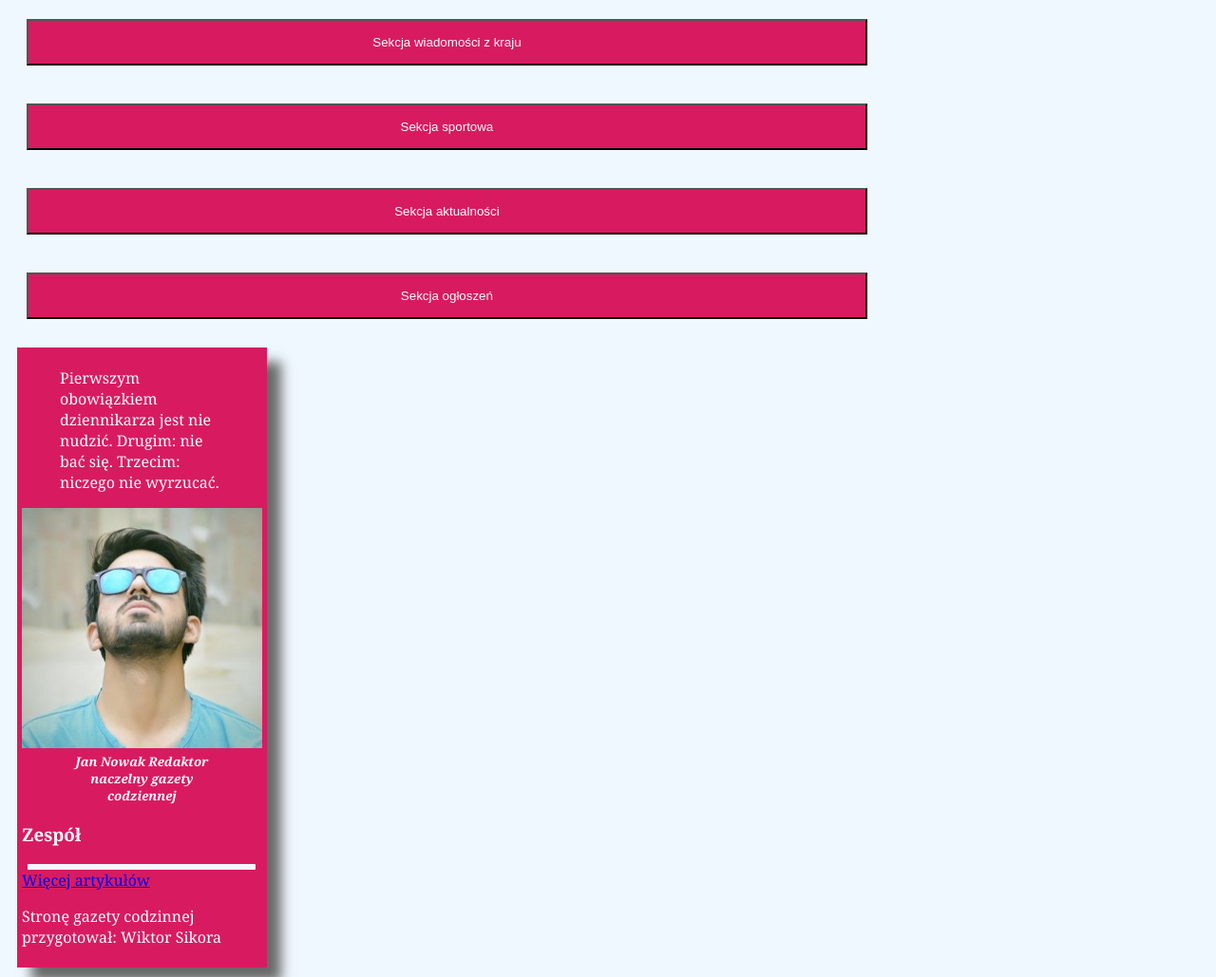
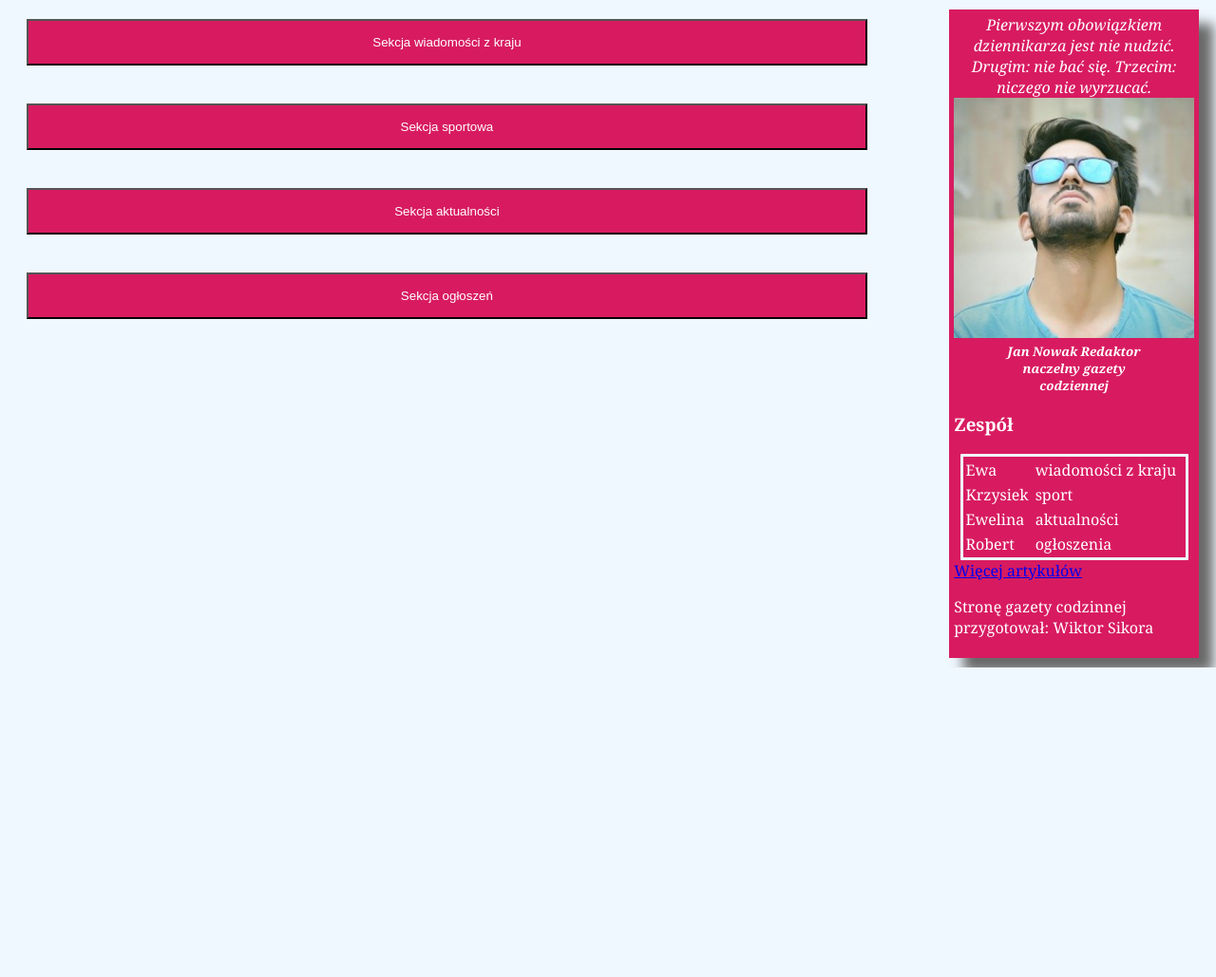
Before and after one commit to Wiktor-Sikora/5C-2023-2024, a PHP site: page /informacje.html in a window 1280 px wide. Shown: the part 143-1172 px from the top of the page at 95% size. After the commit the page ends 846 px from the top, so only its background shows below. Run offline with PHP 8.4, Linux system fonts and the light colour scheme.

Commit message:
js, css fix

```diff
--- a/EE.09-03-23.01-SG/informacje.html
+++ b/EE.09-03-23.01-SG/informacje.html
@@ -11,31 +11,31 @@
         <h1>Gazeta codzienna</h1>
     </header>
     <article>
-        <button>
+        <button onclick="showArticle('article_1')">
             Sekcja wiadomości z kraju
         </button>
-        <div>
+        <div id="article_1">
             <h2>Szczepimy seniorów</h2>
             <p>&nbsp;&nbsp;Od pi�tku osoby powy�ej 80 lat mog� zarejestrowa� si� na szczepienie przeciw COVID-19. Do wyboru maj� niemal sze�� tysi�cy przychodni, w kt�rych od 25 stycznia b�d� odbywa� si� szczepienia. Termin mo�na zarezerwowa� telefonicznie, przez internet lub w punkcie szczepie�. Na szczepienie przeciw COVID-19 od pi�tku mog� si� umawia� seniorzy powy�ej 80. roku �ycia, a tydzie� p�niej rusz� zapisy dla os�b, kt�re uko�czy�y 70 lat. Szczepienia dla senior�w rozpoczn� si� 25 stycznia.</p>
         </div>
-        <button>
+        <button onclick="showArticle('article_2')">
             Sekcja sportowa
         </button>
-        <div>
+        <div id="article_2">
             <h2>Stoch i Kubacki na podium w Bischofshofen</h2>
             <p>W �rod� w Bischofshofen odb�dzie si� ostatni konkurs 69. Turnieju Czterech Skoczni. Po trzech zawodach prowadzi Kamil Stoch z du�� przewag� nad Dawidem Kubackim i Norwegiem Halvorem Egnerem Granerudem. Skocznia im. Paula Ausserleitnera w Bischofshofen, gdzie tradycyjnie ko�czy si� TCS, jest szcz�liwa dla reprezentant�w Polski, kt�rzy wygrali tu trzy z ostatnich czterech konkurs�w - Stoch w 2017 i 2018, a Kubacki - w ubieg�ym roku.</p>
         </div>
-        <button>
+        <button onclick="showArticle('article_3')">
             Sekcja aktualności
         </button>
-        <div>
+        <div id="article_3">
             <h2>Dzie� Babci 2021. Pomys�y na prezent i historia �wi�ta w Polsce</h2>
             <p>Dzie� Babci to wyj�tkowe �wi�to, w kt�rym zewsz�d p�yn� �yczenia skierowane w�a�nie w stron� bab�. Najm�odsi w�asnor�cznie lub z drobn� pomoc� wykonuj� pi�kne laurki, a nieco starsze wnucz�ta z pewno�ci� maj� przygotowany niejeden prezent. Tego dnia w szko�ach cz�sto przygotowywane s� tak�e r�ne przedstawienia, a oryginalne scenariusze cz�sto wywo�uj� u dziadk�w �zy wzruszenia.</p>
         </div>
-        <button>
+        <button onclick="showArticle('article_4')">
             Sekcja ogłoszeń
         </button>
-        <div>
+        <div id="article_4">
             <h2>Zaginione / znalezione</h2>
             <p>W O�awie, na ulicy Lipowej w pi�tek wieczorem znalaz�am czarnego ma�ego kotka. Jest zadbany i ufny, ma czerwon� obr�k�. Telefon 600100200.</p>
         </div>
@@ -50,10 +50,26 @@
         </h5>
         <h3>Zespół</h3>
         <table>
-
+            <tr>
+                <td>Ewa</td>
+                <td>wiadomości z kraju</td>
+            </tr>
+            <tr>
+                <td>Krzysiek</td>
+                <td>sport</td>
+            </tr>
+            <tr>
+                <td>Ewelina</td>
+                <td>aktualności</td>
+            </tr>
+            <tr>
+                <td>Robert</td>
+                <td>ogłoszenia</td>
+            </tr>
         </table>
         <a href="http://dziennikarz.pl/" target="_blank">Więcej artykułów</a>
         <p>Stronę gazety codzinnej przygotował: Wiktor Sikora</p>
     </footer>
+    <script src="script.js"></script>
 </body>
 </html>
--- /dev/null
+++ b/EE.09-03-23.01-SG/script.js
@@ -0,0 +1,13 @@
+function showArticle(articleID) {
+    hideAllArticles()
+    let article = document.getElementById(articleID)
+    article.style.display = 'block'
+}
+
+function hideAllArticles() {
+    let articles = document.getElementsByTagName('div')
+    articles[0].style.display = 'none'
+    articles[1].style.display = 'none'
+    articles[2].style.display = 'none'
+    articles[3].style.display = 'none'
+}
--- a/EE.09-03-23.01-SG/styl3.css
+++ b/EE.09-03-23.01-SG/styl3.css
@@ -13,6 +13,7 @@ header {
 
 article {
     width: 70%;
+    float: left;
 }
 
 button {
@@ -34,9 +35,10 @@ footer {
     padding: 5px;
     margin: 10px;
     box-shadow: 15px 15px 12px dimgray;
+    float: right;
 }
 
-h5 {
+h5, blockquote {
     font-style: italic;
     text-align: center;
     margin: 0;
```
